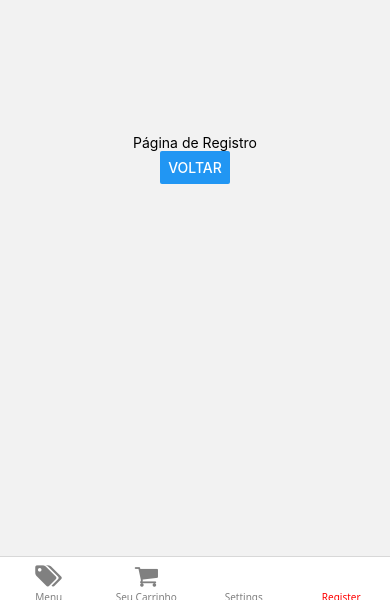
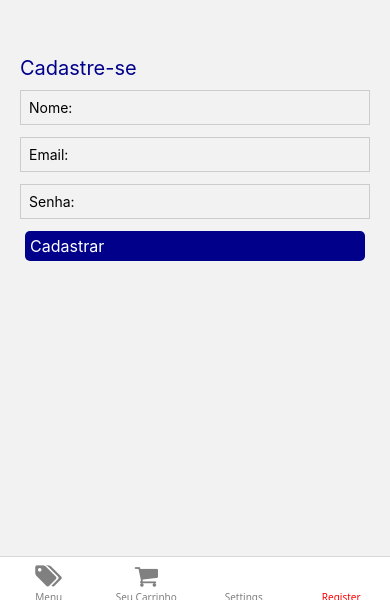
Before and after one commit to belsme/CARDMOB, a React Native app in the folder CARDMOB/ETAPA3/loja-react-app/: screen /Register in a window 390 px wide. Shown: the part 239-844 px from the top of the page. Built offline with nearby package versions, Linux system fonts and the light colour scheme; no server answers.

Commit message:
Tela de cadastro

```diff
--- a/CARDMOB/ETAPA3/loja-react-app/src/screens/RegisterScreen.tsx
+++ b/CARDMOB/ETAPA3/loja-react-app/src/screens/RegisterScreen.tsx
@@ -1,11 +1,109 @@
-import React from "react";
-import { View, Text, Button} from "react-native";
+import React from 'react';
+import { View, Text, TextInput, TouchableOpacity, StyleSheet } from 'react-native';
 
-export default function RegisterScreen({ navigation }: any) {
+export default function RegisterScreen({ navigation } : any) {
+    const [name, setName] = React.useState('');
+    const [email, setEmail] = React.useState('');
+    const [password, setPassword] = React.useState('');
+
+    function handleRegister() {
+        const userData = {
+            name,
+            email,
+            password,
+        };
+        console.log('Perfil:', userData);
+
+        fetch('http://10.81.205.32:5000/api/users', {
+            method: 'POST',
+            headers: {
+                'Content-Type': 'application/json',
+            },
+            body: JSON.stringify(userData),
+        })
+            .then((response) => {
+                if (!response.ok) {
+                    return response.text().then((text) => {
+                        throw new Error(
+                            `Erro da API: ${response.status} - ${text}`
+                        );
+                    });
+                }
+                return response.json();
+            })
+            .then((data) => {
+                console.log('Usuário:', data);
+                alert('Cadastro realizado');
+                setName('');
+                setEmail('');
+                setPassword('');
+            })
+            .catch((error) => {
+                console.error('Erro ao cadastrar:', error);
+                alert('Erro ao cadastrar, tente novamente.');
+            });
+    }
+
     return (
-        <View style={{ flex: 1, justifyContent: 'center', alignItems: 'center'}}>
-            <Text>Página de Registro</Text>
-            <Button title="Voltar" onPress={ () => navigation.goBack() } />
+        <View style={styles.container}>
+            <View>
+                <Text style={styles.title}>Cadastre-se</Text>
+                <TextInput
+                    style={styles.input}
+                    placeholder="Nome:"
+                    value={name}
+                    onChangeText={setName}
+                />
+                <TextInput
+                    style={styles.input}
+                    placeholder="Email:"
+                    value={email}
+                    onChangeText={setEmail}
+                    keyboardType="email-address"
+                />
+                <TextInput
+                    style={styles.input}
+                    placeholder="Senha:"
+                    value={password}
+                    onChangeText={setPassword}
+                    secureTextEntry
+                />
+                <TouchableOpacity
+                    style={styles.button}
+                    onPress={handleRegister}
+                >
+                    <Text style={styles.buttonText}>Cadastrar</Text>
+                </TouchableOpacity>
+            </View>
         </View>
     );
 }
+
+const styles = StyleSheet.create({
+    container: {
+        flex: 1,
+        justifyContent: 'center',
+        padding: 20,
+    },
+    input: {
+        borderWidth: 1,
+        borderColor: '#ccc',
+        padding: 8,
+        marginBottom: 12,
+    },
+    title: {
+        paddingBottom: 10,
+        fontSize: 20,
+        color: 'darkblue',
+    },
+    button: {
+        backgroundColor: 'darkblue',
+        borderRadius: 5,
+        padding: 5,
+        marginHorizontal: 5,
+    },
+    buttonText: {
+        fontSize: 16,
+        color: '#fff',
+    },
+})
```
